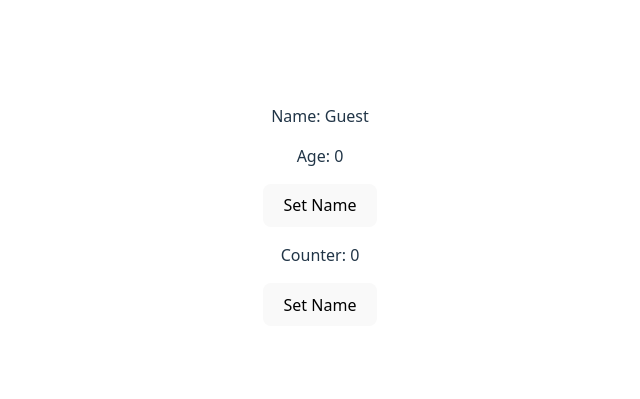
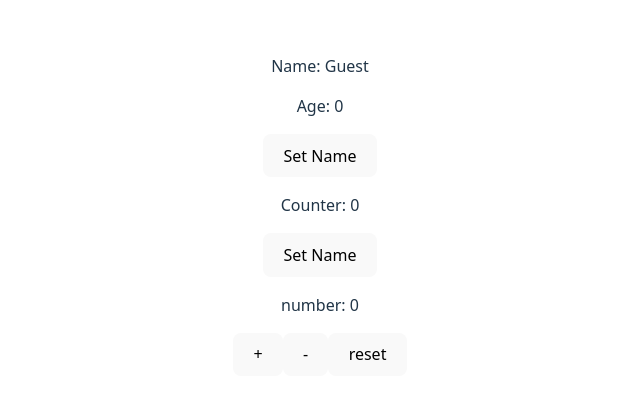
Before and after one commit to AminSBU/react-full-course, a React (Vite) app in the folder 10_useState_hook/useState_hook/: page / in a window 1280 px wide. Shown: the part 193-592 px from the top of the page, without its empty margins (320-960 px from the left). Built offline with nearby package versions, Linux system fonts and the light colour scheme.

Commit message:
use init values for counter

```diff
--- a/10_useState_hook/useState_hook/src/App.jsx
+++ b/10_useState_hook/useState_hook/src/App.jsx
@@ -3,6 +3,7 @@ import reactLogo from './assets/react.svg'
 import viteLogo from '/vite.svg'
 import './App.css'
 import MyComponent from './MyComponent.jsx'
+import Counter from './Counter.jsx'
 
 function App() {
   const [count, setCount] = useState(0)
@@ -10,6 +11,7 @@ function App() {
   return (
     <>
       <MyComponent />
+      <Counter />
     </>
   )
 }
--- a/10_useState_hook/useState_hook/src/Counter.jsx
+++ b/10_useState_hook/useState_hook/src/Counter.jsx
@@ -1,7 +1,7 @@
 import React, {useState} from 'react'
 
 function Counter(){
-    const [count, setCounter] = useState();
+    const [count, setCounter] = useState(0);
 
     const increament = () => {
         setCounter(count + 1);
```
